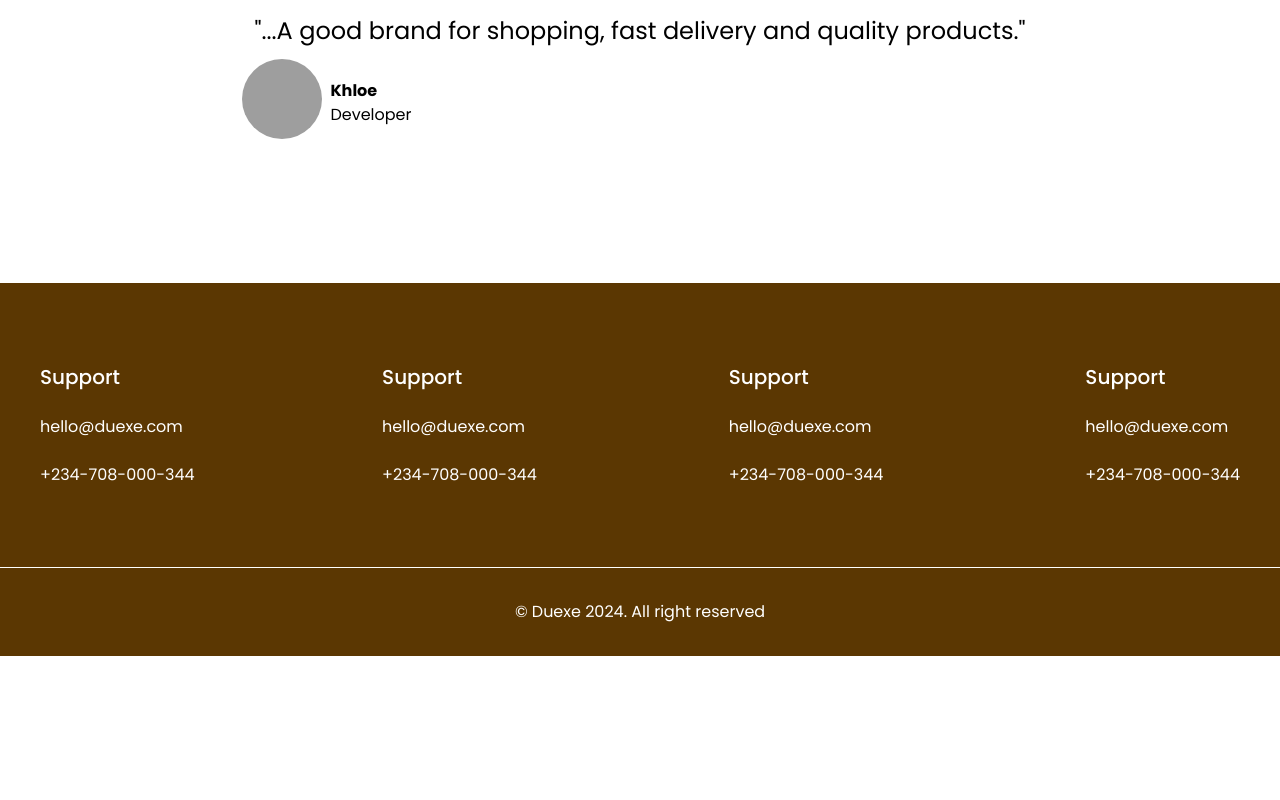
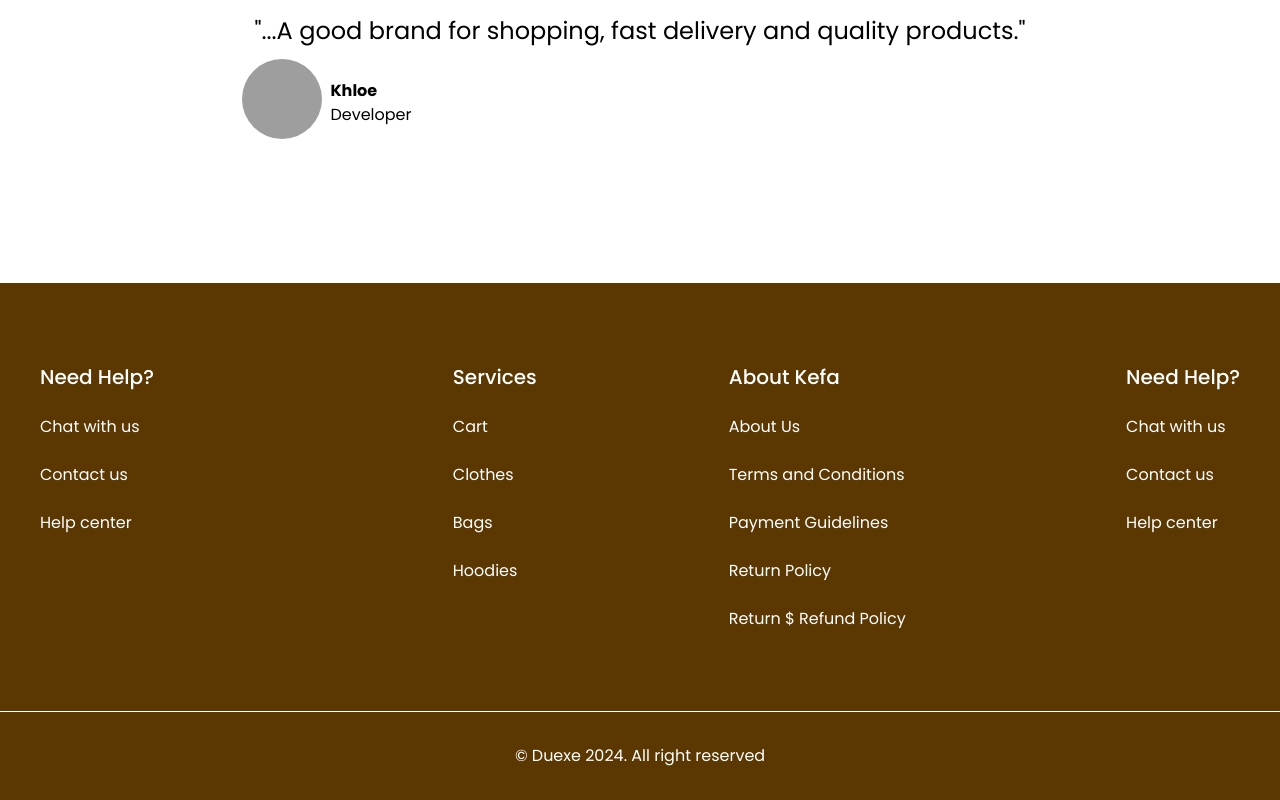
Before and after one commit to Victoryk-tech/kefa.ng, a React (Vite) app in the folder client/: page / in a window 1280 px wide. Shown: the part 1093-1893 px from the top of the page. Before the commit the page ends 1749 px from the top, so only its background shows below. Built offline with nearby package versions, Linux system fonts and the light colour scheme; grey boxes are pictures that could not be loaded.

Commit message:
footer adjustments

```diff
--- a/client/src/components/landingpage/Footer.jsx
+++ b/client/src/components/landingpage/Footer.jsx
@@ -6,30 +6,37 @@ const Footer = () => {
       <div className="px-2 md:px-4 lg:px-10 py-20 gap-y-10 flex flex-col sm:flex-row items-start justify-between w-full ">
         <div className="flex items-start justify-between w-full sm:pr-10 lg:pr-28">
           <div className="space-y-[24px] font-poppin">
-            <h1 className="font-medium text-[20px] leading-7">Support</h1>
+            <h1 className="font-medium text-[20px] leading-7">Need Help?</h1>
 
-            <p className="font-normal text-[16px]">hello@duexe.com</p>
-            <p className="font-normal text-[16px]">+234-708-000-344</p>
+            <p className="font-normal text-[16px]">Chat with us</p>
+            <p className="font-normal text-[16px]">Contact us</p>
+            <p className="font-normal text-[16px]">Help center</p>
           </div>
           <div className="space-y-[24px] font-poppin">
-            <h1 className="font-medium text-[20px] leading-7">Support</h1>
+            <h1 className="font-medium text-[20px] leading-7">Services</h1>
 
-            <p className="font-normal text-[16px]">hello@duexe.com</p>
-            <p className="font-normal text-[16px]">+234-708-000-344</p>
+            <p className="font-normal text-[16px]">Cart</p>
+            <p className="font-normal text-[16px]">Clothes</p>
+            <p className="font-normal text-[16px]">Bags</p>
+            <p className="font-normal text-[16px]">Hoodies</p>
           </div>
         </div>
         <div className="flex items-start justify-between w-full lg:pl-20 sm:pl-10">
           <div className="space-y-[24px] font-poppin">
-            <h1 className="font-medium text-[20px] leading-7">Support</h1>
+            <h1 className="font-medium text-[20px] leading-7">About Kefa</h1>
 
-            <p className="font-normal text-[16px]">hello@duexe.com</p>
-            <p className="font-normal text-[16px]">+234-708-000-344</p>
+            <p className="font-normal text-[16px]">About Us</p>
+            <p className="font-normal text-[16px]">Terms and Conditions</p>
+            <p className="font-normal text-[16px]">Payment Guidelines</p>
+            <p className="font-normal text-[16px]">Return Policy</p>
+            <p className="font-normal text-[16px]">Return $ Refund Policy</p>
           </div>
           <div className="space-y-[24px] font-poppin">
-            <h1 className="font-medium text-[20px] leading-7">Support</h1>
+            <h1 className="font-medium text-[20px] leading-7">Need Help?</h1>
 
-            <p className="font-normal text-[16px]">hello@duexe.com</p>
-            <p className="font-normal text-[16px]">+234-708-000-344</p>
+            <p className="font-normal text-[16px]">Chat with us</p>
+            <p className="font-normal text-[16px]">Contact us</p>
+            <p className="font-normal text-[16px]">Help center</p>
           </div>
         </div>
       </div>
```
